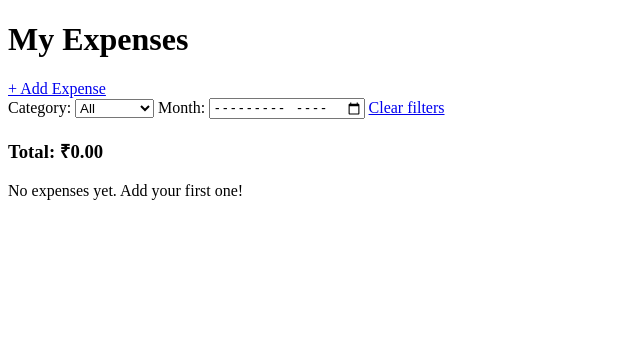
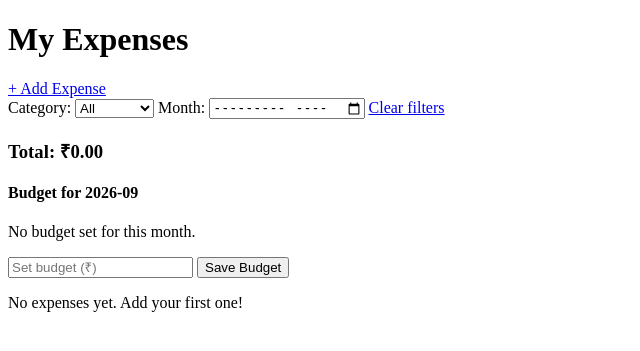
Before and after one commit to queetychepala/expense-tracker, a Flask app: page / in a window 1280 px wide. Shown: the top 351 px of the page, without its empty margins (0-640 px from the left). Run offline with Flask 3, Linux system fonts and the light colour scheme; data that the repository does not hold is empty.

Commit message:
Add monthly budget with warning

```diff
--- a/app.py
+++ b/app.py
@@ -14,6 +14,10 @@ class Expense(db.Model):
     date = db.Column(db.Date, nullable=False, default=date.today)
     note = db.Column(db.String(200))
 
+class Budget(db.Model):
+    id = db.Column(db.Integer, primary_key=True)
+    month = db.Column(db.String(7), unique=True, nullable=False)  # e.g. 2026-09
+    limit_paise = db.Column(db.Integer, nullable=False)
 
 with app.app_context():
     db.create_all()
@@ -48,6 +52,10 @@ def home():
     for e in all_expenses:
         key = e.date.strftime("%Y-%m")
         monthly[key] = monthly.get(key, 0) + e.amount_paise
+    budget_month = month or date.today().strftime("%Y-%m")
+    budget = Budget.query.filter_by(month=budget_month).first()
+    budget_limit = budget.limit_paise if budget else None
+    budget_spent = monthly.get(budget_month, 0)
 
     return render_template(
         "index.html",
@@ -58,6 +66,9 @@ def home():
         month=month,
         breakdown=breakdown,
         monthly=monthly,
+        budget_month=budget_month,
+        budget_limit=budget_limit,
+        budget_spent=budget_spent,
     )
 
 @app.route("/add", methods=["GET", "POST"])
@@ -94,5 +105,17 @@ def edit_expense(expense_id):
         return redirect(url_for("home"))
     return render_template("edit_expense.html", expense=expense)
 
+@app.route("/budget", methods=["POST"])
+def set_budget():
+    month = request.form["month"]
+    limit = round(float(request.form["limit"]) * 100)
+    budget = Budget.query.filter_by(month=month).first()
+    if budget:
+        budget.limit_paise = limit
+    else:
+        db.session.add(Budget(month=month, limit_paise=limit))
+    db.session.commit()
+    return redirect(url_for("home", month=month))
+
 if __name__ == "__main__":
     app.run(debug=True)
--- a/templates/index.html
+++ b/templates/index.html
@@ -2,6 +2,7 @@
 <html>
 <head>
     <title>Expense Tracker</title>
+    <script src="https://cdn.jsdelivr.net/npm/chart.js"></script>
 </head>
 <body>
     <h1>My Expenses</h1>
@@ -22,6 +23,24 @@
         <a href="{{ url_for('home') }}">Clear filters</a>
     </form>
     <h3>Total: ₹{{ "%.2f"|format(total / 100) }}</h3>
+        <h4>Budget for {{ budget_month }}</h4>
+    {% if budget_limit %}
+        <p>Spent ₹{{ "%.2f"|format(budget_spent / 100) }} of ₹{{ "%.2f"|format(budget_limit / 100) }}</p>
+        {% if budget_spent > budget_limit %}
+        <p style="color: red;"><strong>Warning: you are over budget by
+            ₹{{ "%.2f"|format((budget_spent - budget_limit) / 100) }}!</strong></p>
+        {% else %}
+        <p style="color: green;">You have ₹{{ "%.2f"|format((budget_limit - budget_spent) / 100) }} left.</p>
+        {% endif %}
+    {% else %}
+        <p>No budget set for this month.</p>
+    {% endif %}
+
+    <form method="POST" action="{{ url_for('set_budget') }}">
+        <input type="hidden" name="month" value="{{ budget_month }}">
+        <input type="number" name="limit" step="0.01" placeholder="Set budget (₹)" required>
+        <button type="submit">Save Budget</button>
+    </form>
             {% if breakdown %}
     <h4>Breakdown</h4>
     <ul>
@@ -34,7 +53,7 @@
         <canvas id="categoryChart"></canvas>
     </div>
 
-    <script src="https://cdn.jsdelivr.net/npm/chart.js"></script>
+
     <script>
         const labels = {{ breakdown.keys()|list|tojson }};
         const values = {{ breakdown.values()|list|tojson }}.map(v => v / 100);
```
